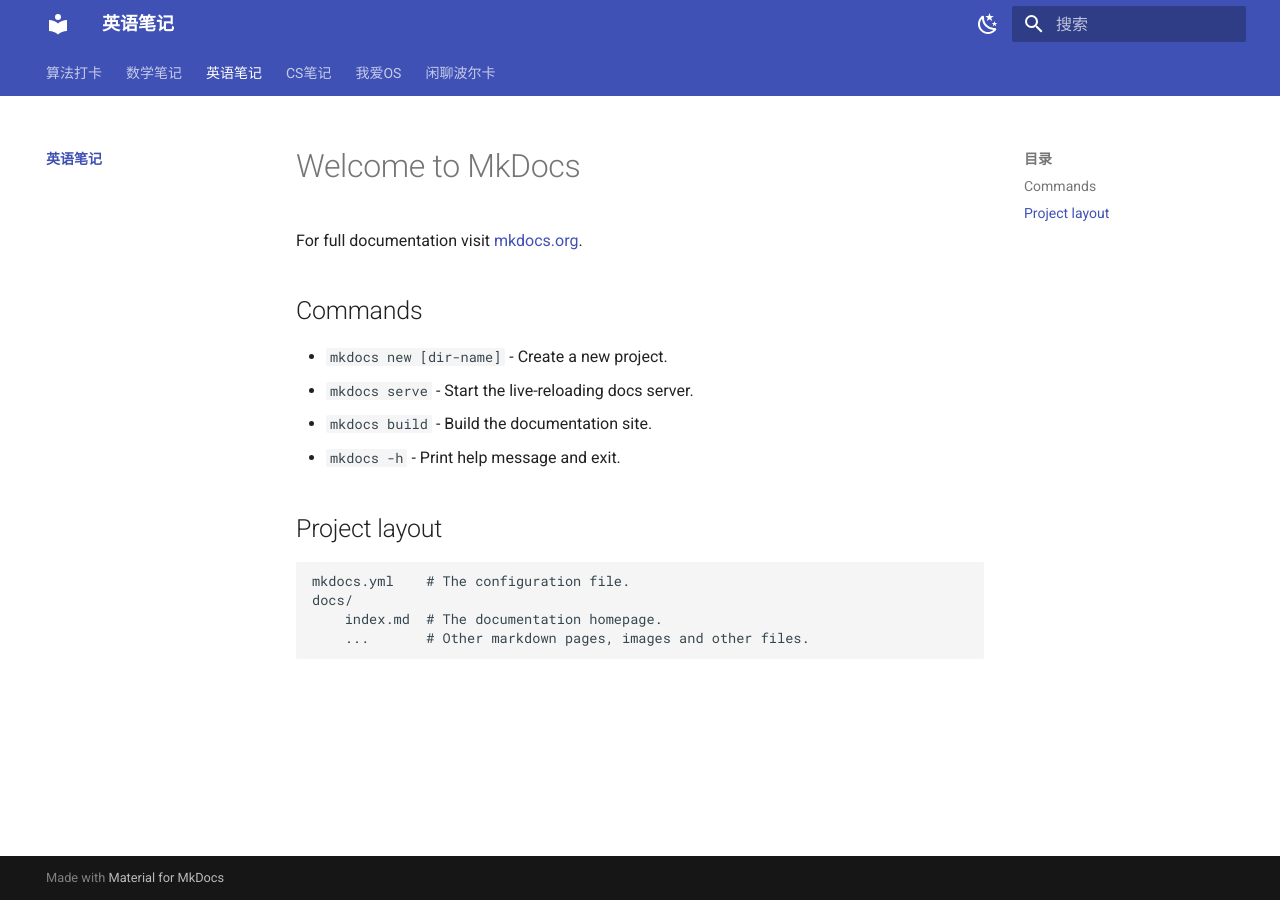
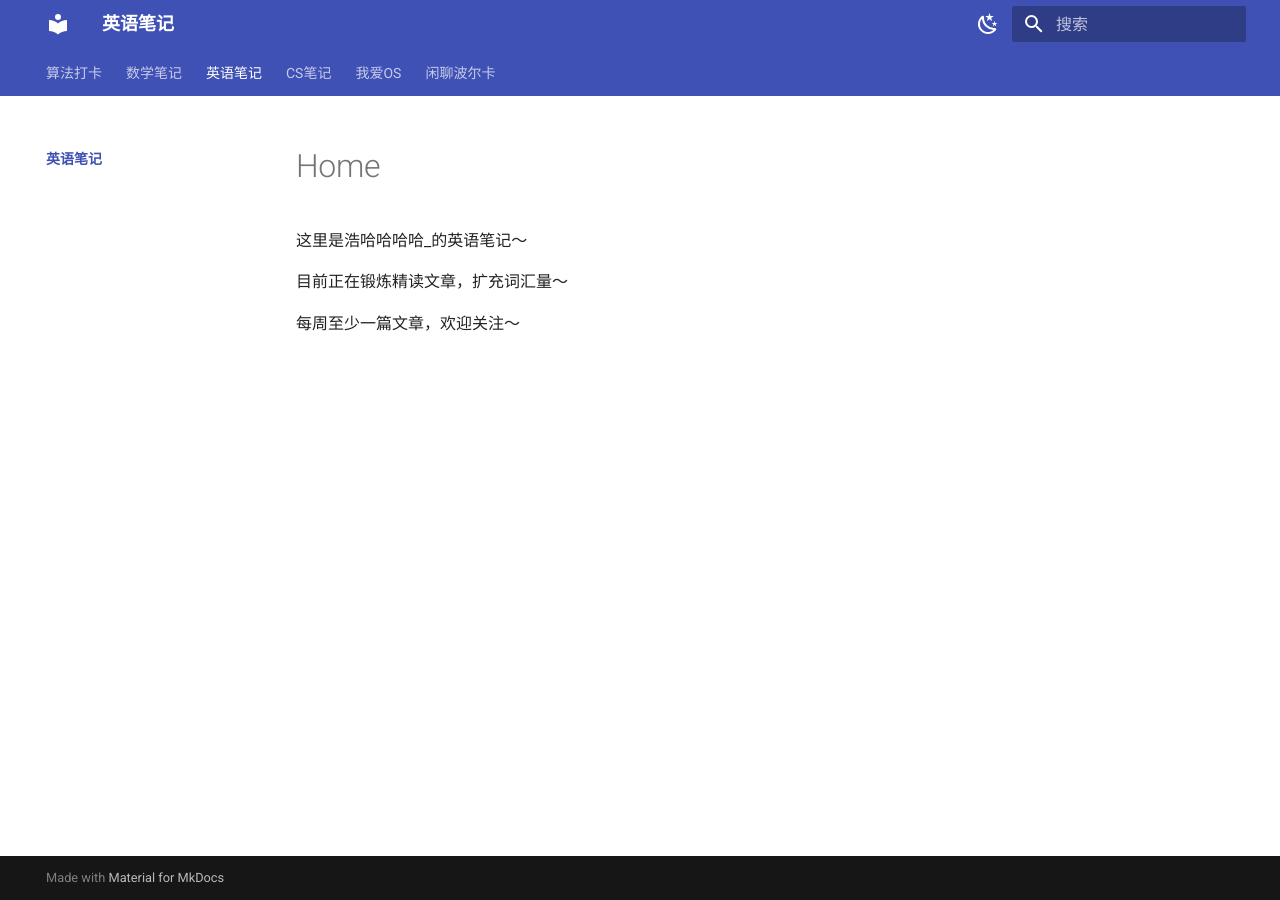
Before and after one commit to Haohahahaha/eng, an MkDocs documentation site: the page built from docs/index.md, in a window 1280 px wide. Built offline with MkDocs 1.6.1 and Material for MkDocs 9.7.7, drawn with Linux system fonts in a browser that asks for light colours.

Commit message:
2022-07-03_16:50:46 update

```diff
--- a/docs/index.md
+++ b/docs/index.md
@@ -1,17 +1,5 @@
-# Welcome to MkDocs
+这里是浩哈哈哈哈\_的英语笔记～
 
-For full documentation visit [mkdocs.org](https://www.mkdocs.org).
+目前正在锻炼精读文章，扩充词汇量～
 
-## Commands
-
-* `mkdocs new [dir-name]` - Create a new project.
-* `mkdocs serve` - Start the live-reloading docs server.
-* `mkdocs build` - Build the documentation site.
-* `mkdocs -h` - Print help message and exit.
-
-## Project layout
-
-    mkdocs.yml    # The configuration file.
-    docs/
-        index.md  # The documentation homepage.
-        ...       # Other markdown pages, images and other files.
+每周至少一篇文章，欢迎关注～
```
